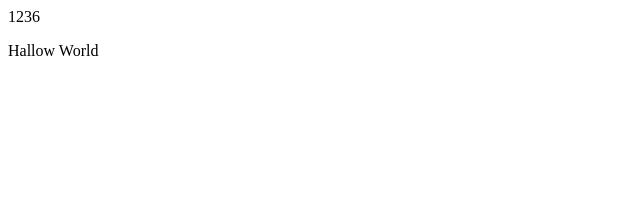
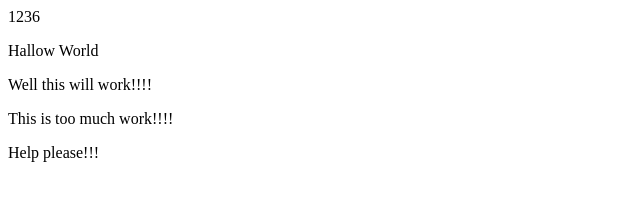
Before and after one commit to MAST1999/JavaScript-Trainning, a plain HTML site: page index.html in a window 1280 px wide. Shown: the whole page, without its empty margins (0-640 px from the left). Drawn offline with Linux system fonts and the light colour scheme.

Commit message:
I'm tired of life

```diff
--- a/index.html
+++ b/index.html
@@ -10,6 +10,13 @@
 
 <body>
     <p>Hallow World</p>
+
+
+    <p>Well this will work!!!!</p>
+
+    <p>This is too much work!!!!</p>
+
+    <p>Help please!!! </p>
 </body>
 
 </html>
```
Also changed, not shown: README.md (added).
